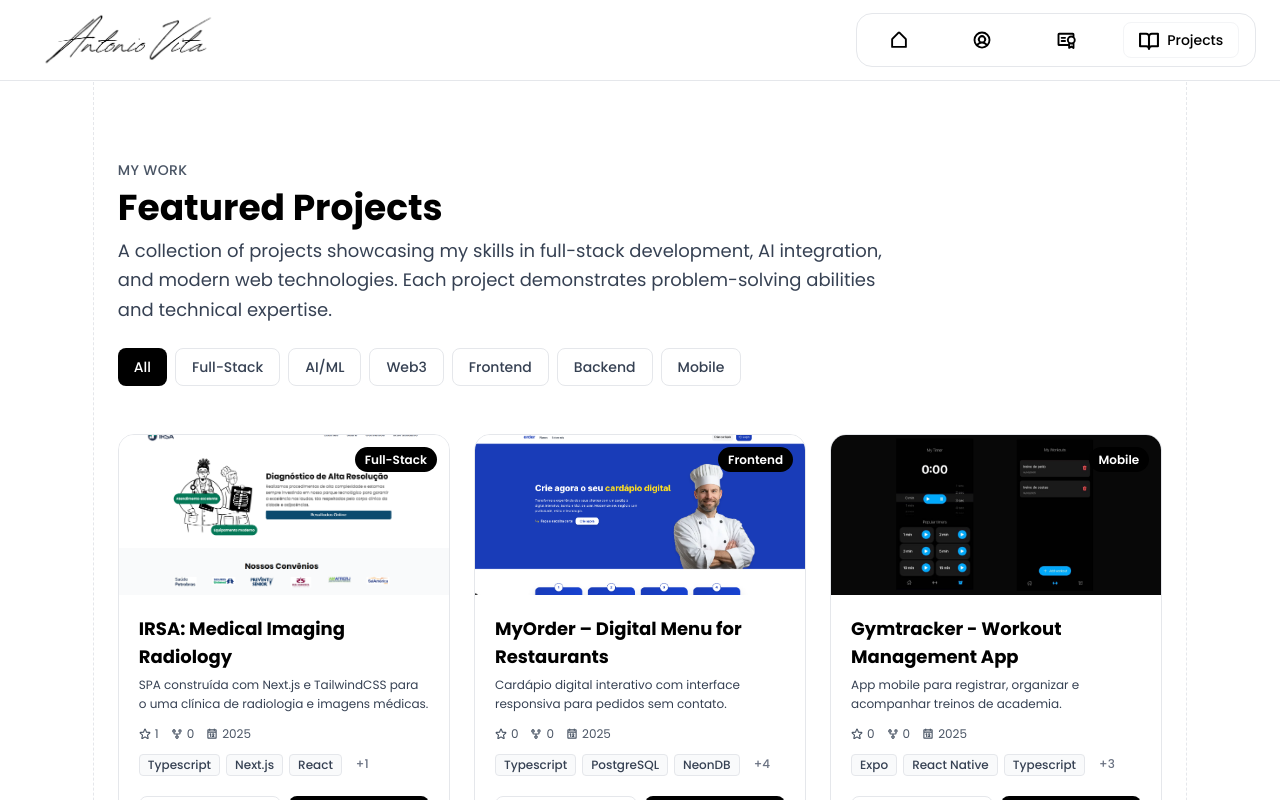
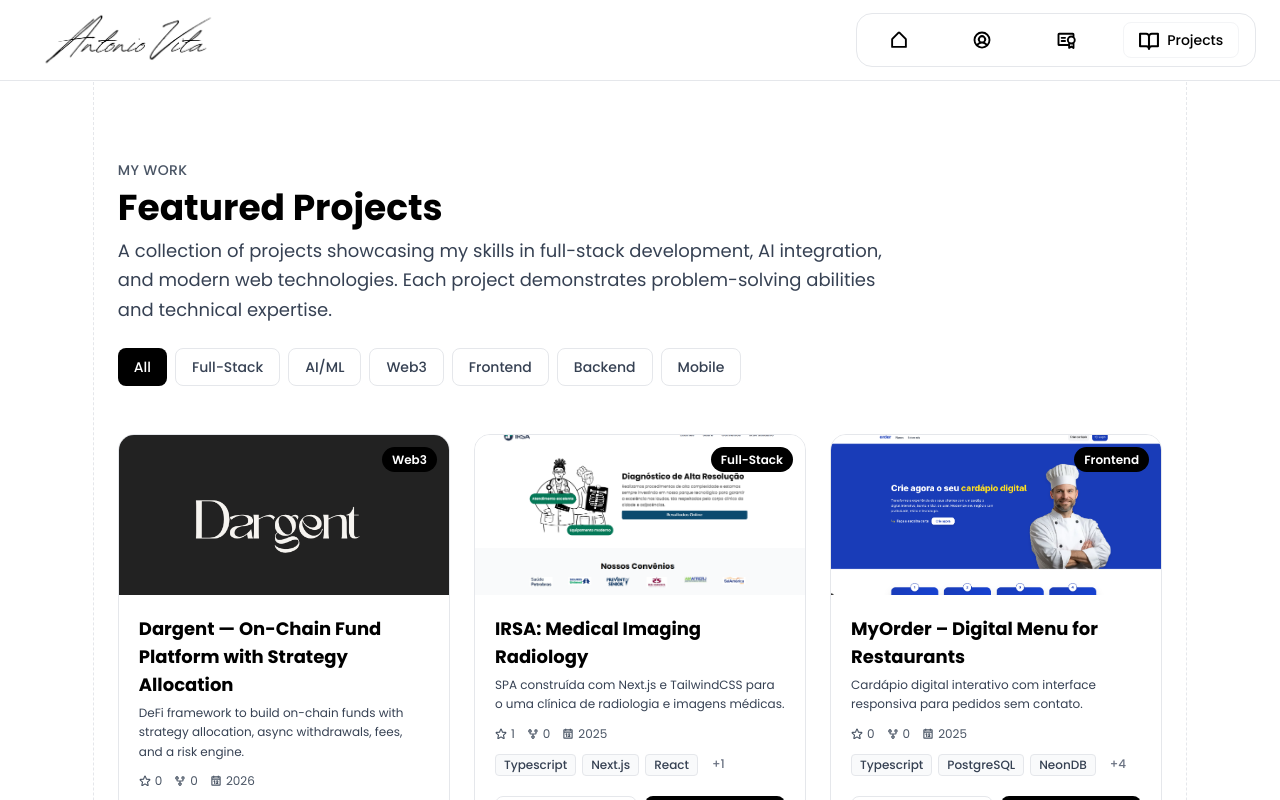
Before and after one commit to antoniovita/antoniovitaws, a Next.js app: page /projects in a window 1280 px wide. Shown: the top 800 px of the page. Built offline with nearby package versions, Linux system fonts and the light colour scheme.

Commit message:
feat: new project - dargent

```diff
--- a/app/projects/page.tsx
+++ b/app/projects/page.tsx
@@ -31,6 +31,26 @@ const Projects = () => {
 
 
   const projects = [
+  {
+    title: "Dargent — On-Chain Fund Platform with Strategy Allocation",
+    category: "Web3",
+    description:
+      "DeFi framework to build on-chain funds with strategy allocation, async withdrawals, fees, and a risk engine.",
+    longDescription:
+      "Dargent is a suite of smart contracts for creating on-chain funds: users deposit ERC20s and receive proportional shares, the Manager allocates capital across strategies by weights, withdrawals are asynchronous through a WithdrawalQueue, fees are handled by FeeCollector, and RiskEngine computes fund risk based on approved strategies. Everything is orchestrated by ProductFactory and governed registries (assets/strategies/products).",
+    image: "/projects/dargent.png",
+    technologies: ["Solidity", "Foundry", "EVM", "DeFi", "ERC-20", "EIP-1167", "Clones"],
+    github: "https://github.com/antoniovita/dargent",
+    stars: 0,
+    forks: 0,
+    date: "2026",
+    achievements: [
+      "Factory creates Fund + Manager with weighted strategy allocation",
+      "WithdrawalQueue enables asynchronous withdrawals",
+      "Governance registries for assets and strategies",
+      "Risk engine based on strategy composition",
+    ],
+  },
     {
       title: "IRSA: Medical Imaging Radiology",
       category: "Full-Stack",
```
Also changed, not shown: public/projects/dargent.png (added).
